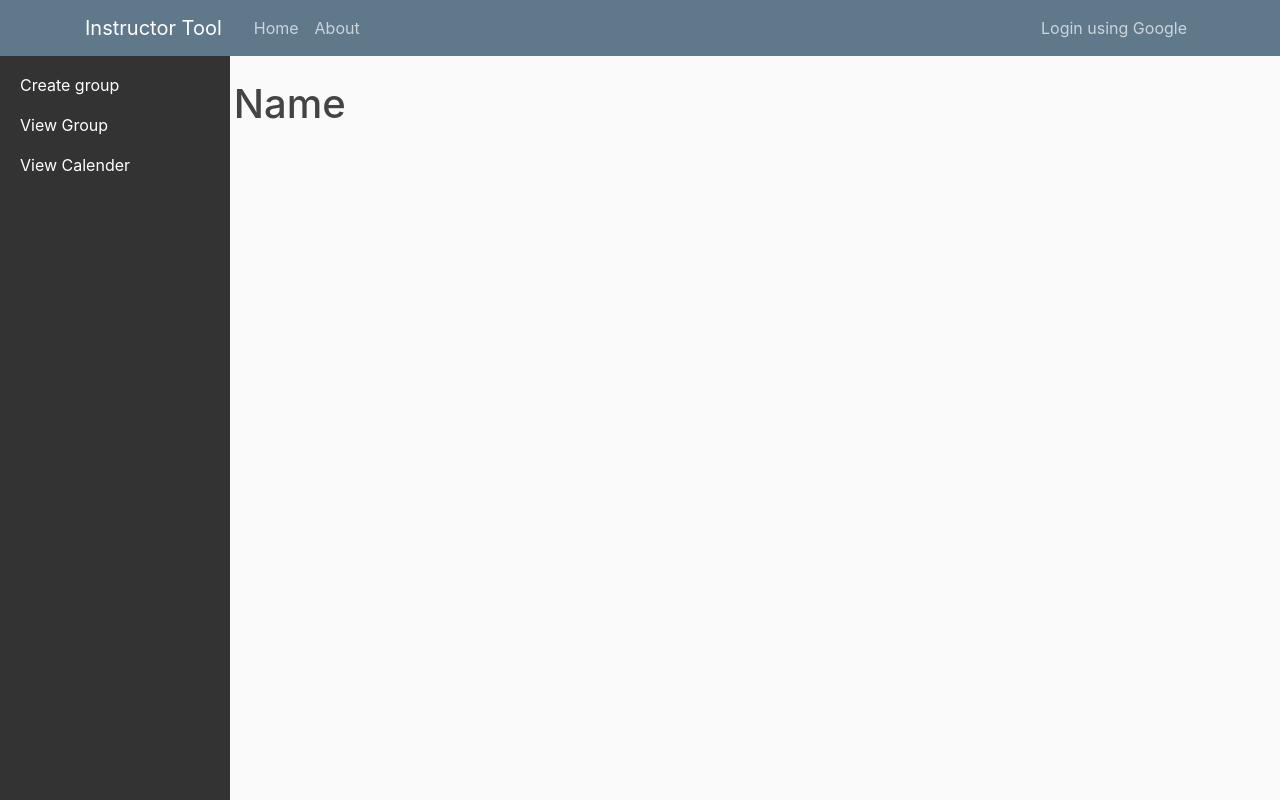
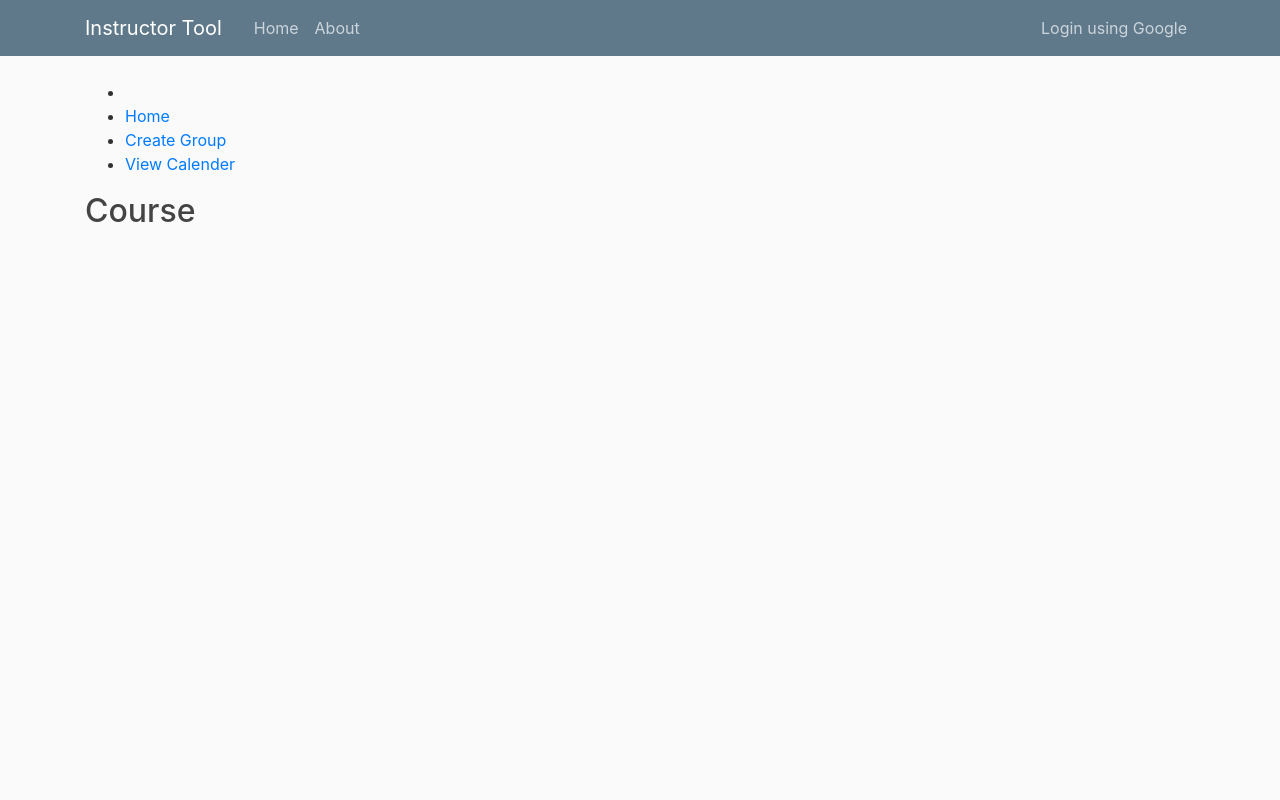
Before and after one commit to tejasipalkar/SER_517_Software_Factory_group5, a Flask app: template instructorTool/templates/coursepage.html in a window 1280 px wide. Run offline with Flask 2, Linux system fonts and the light colour scheme; the template is opened without the code that fills it, so the values that code supplies are empty; some libraries are stand-ins or nearby versions.

Commit message:
updated coursepage.html

```diff
--- a/instructorTool/templates/coursepage.html
+++ b/instructorTool/templates/coursepage.html
@@ -1,12 +1,43 @@
 {% extends "layout.html" %}
 {% block content %}
-<ul class="sidebar">
-        <li class="sidebar-brand"></li>
-        <li><a href="#">Create group</a></li>
-        <li><a href="#">View Group</a></li>
-        <li><a href="/cal">View Calender</a></li>
-        </ul>
-<div class="main">
-    <h1>Course Name</h1>
+<script src="https://ajax.googleapis.com/ajax/libs/jquery/3.3.1/jquery.min.js"></script>
+
+<div class="wrapper">
+	<nav class="sidenav" id="sidebar">
+	<ul>
+		<li class="active">
+		<li id="home"><a href="#">Home</a></li>
+		</li>
+		<li id="grp"><a href="#">Create Group</a></li>
+		<li id="calender"><a href="#">View Calender</a></li>
+	</ul>
+	</nav>
+
+	<div id= "content1" class="contentSection">
+		<h2>Course</h2>
+	</div>
+	<div id= "content2" class="contentSection" style="display: none;">
+		<h2>Group Details</h2>
+		<button class="accordion">Create Group</button>
+		<div class="panel">
+  			<div id ="form_panel">
+  				<form id ="surveyform">
+  				<p>Upload the survey details sheet:<br></p>
+  				   <input type="file" id="file">
+  				   <button id="remove-file" disabled>Remove</button>
+  				   <br>
+  				   <input type = "submit" name = "create-group" class="btn-form" id="trigger-grouping" value ="Create Group" disabled/>
+  				   <input type = "submit" name = "cancel" class= "btn-form" id="cancel-grouping" value ="Cancel" disabled/>
+  				</form>
+  			</div>
+		</div>
+
+		<button class="accordion">Edit Group Information</button>
+		<div class="panel">
+		</div>
+
+	</div>
+
 </div>
-{% endblock content %}
+
+ {% endblock content %}
```
